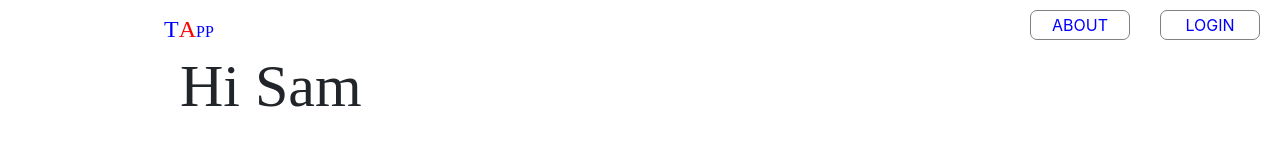
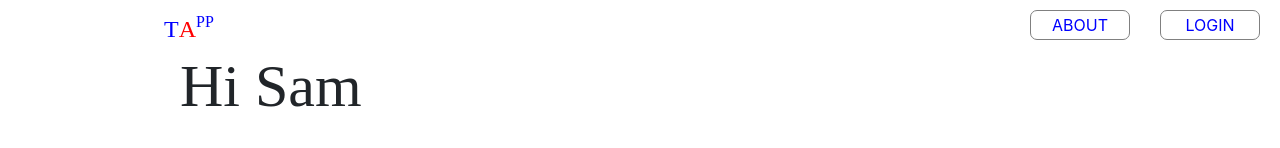
Before and after one commit to TAppPE/TApptest, a React (Create React App) app: page /dash in a window 1280 px wide. Shown: the top 148 px of the page. Built offline with nearby package versions, Linux system fonts and the light colour scheme.

Commit message:
Update nav.css

```diff
--- a/src/components/Homepage/nav.css
+++ b/src/components/Homepage/nav.css
@@ -48,7 +48,7 @@
 #PP {
     display: inline-block;
     font-size: 16px;
-    margin-top: -20px;
+    margin-top: -30px;
 }
 
 #hoverpp {
```
